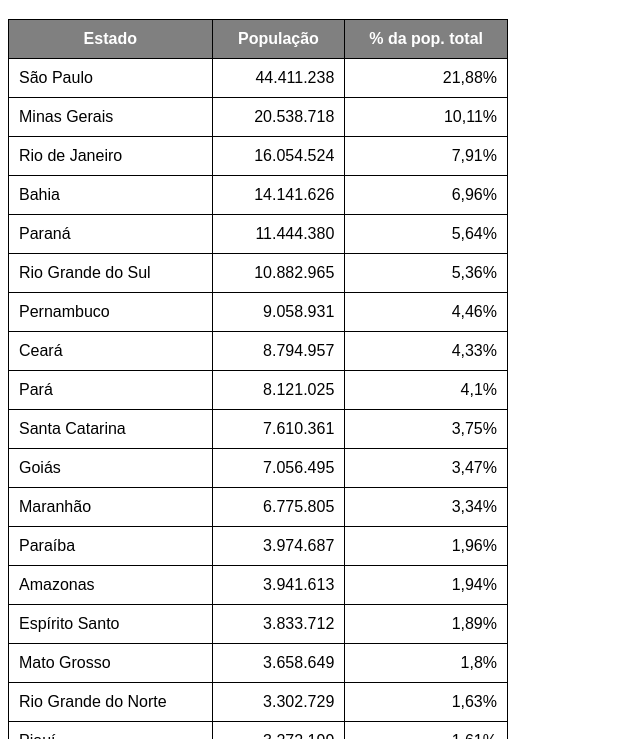
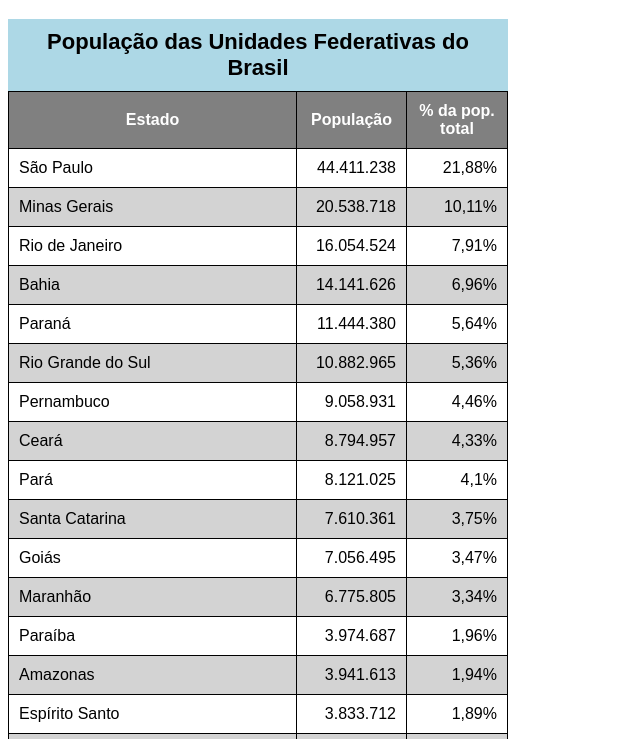
Before and after one commit to DaissaMatias/html-css, a plain HTML site: page exercicios/ex023/tabela002.html in a window 1280 px wide. Shown: the part 61-800 px from the top of the page, without its empty margins (0-640 px from the left). Drawn offline with Linux system fonts and the light colour scheme.

Commit message:
trabalhando com tabelas maiores

```diff
--- a/exercicios/ex023/tabela002.html
+++ b/exercicios/ex023/tabela002.html
@@ -14,6 +14,13 @@
             border-collapse: collapse;
         }
 
+        caption {
+            font-size: 22px;
+            font-weight: bold;
+            padding: 10px;
+            background-color: lightblue;
+        }
+
         td, th {
             border: 1px solid black;
             padding: 10px;
@@ -24,6 +31,14 @@
             color: white;
         }
 
+        tbody tr:nth-child(odd) {
+            background-color: white;
+        }
+
+        tbody tr:nth-child(even) {
+            background-color: lightgray;
+        }
+
         td.num, td.porcent {
             text-align: right;
         }
@@ -32,11 +47,12 @@
 <body>
     <h1>Uso de tabela grandes</h1>
     <table>
+        <caption>População das Unidades Federativas do Brasil</caption>
         <thead>
             <tr>
-                <th>Estado</th>
-                <th>População</th>
-                <th>% da pop. total</th>
+                <th scope="col">Estado</th>
+                <th scope="col" style="width: 50px;">População</th>
+                <th scope="col" style="width: 80px;">% da pop. total</th>
             </tr>
         </thead>
         <tbody>
@@ -178,7 +194,7 @@
         </tbody>
         <tfoot>
             <tr>
-                <th>Total de Habitantes</th>
+                <th scope="row">Total de Habitantes</th>
                 <td class="num"><strong>203.062.512</strong></td>
                 <td class="porcent"><strong>100%</strong></td>
             </tr>
```
